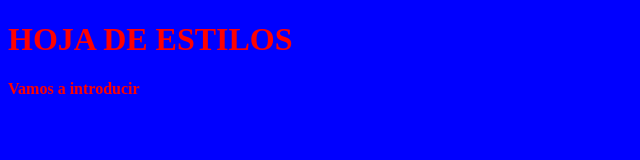
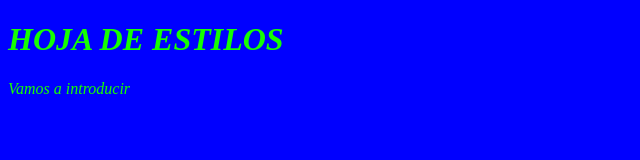
Before and after one commit to Garcia-rgc/edifp, a plain HTML site: page index.html in a window 1280 px wide. Shown: the whole page, without its empty margins (0-640 px from the left). Drawn offline with Linux system fonts and the light colour scheme.

Commit message:
Cursiva y color verde

```diff
--- a/css/estilos.css
+++ b/css/estilos.css
@@ -1,6 +1,6 @@
 body
 {
     background-color: #00F; /* Azul */
-    font-weight: bold;
-    color: #F00; /* Rojo */
+    font-style: italic;
+    color: rgb(21, 255, 0); /* Rojo */
 }
```
